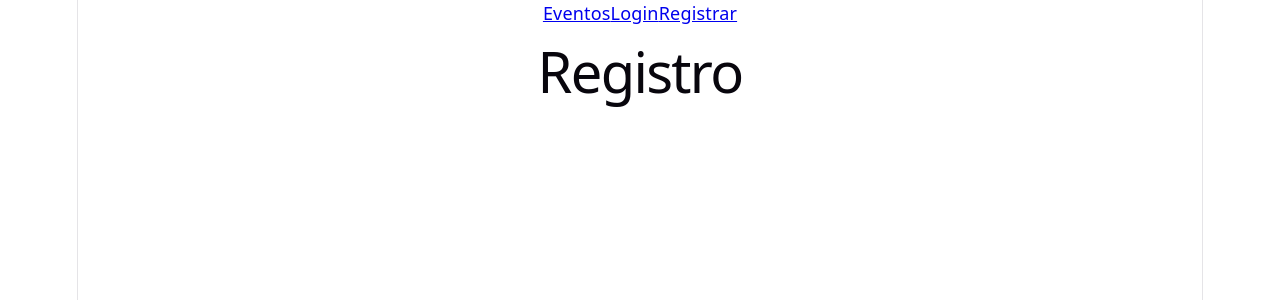
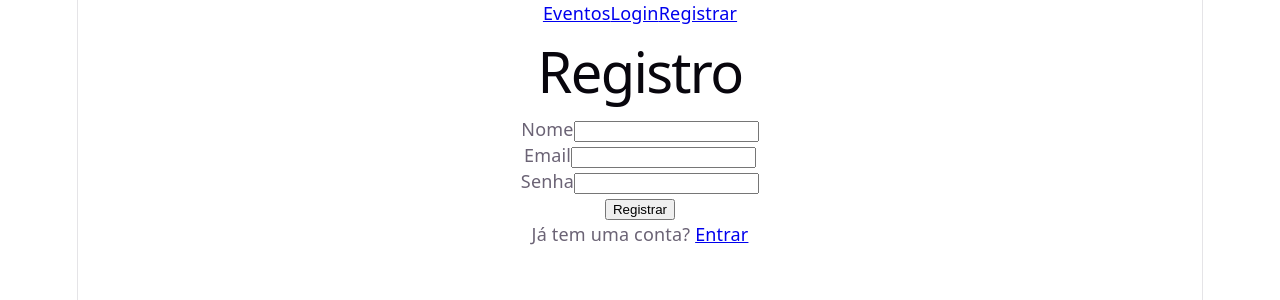
Before and after one commit to Vitormjere/EventReservationFrontend, a React (Vite) app: page /register in a window 1280 px wide. Shown: the top 300 px of the page. Built offline with nearby package versions, Linux system fonts and the light colour scheme; no server answers.

Commit message:
tela de registro

```diff
--- a/src/pages/Register.jsx
+++ b/src/pages/Register.jsx
@@ -1,5 +1,89 @@
+import { useState } from 'react';
+import { useNavigate, Link } from 'react-router-dom';
+import { api } from '../api/client';
+
 function Register() {
-  return <h1>Registro</h1>;
+  const [name, setName] = useState('');
+  const [email, setEmail] = useState('');
+  const [password, setPassword] = useState('');
+  const [error, setError] = useState('');
+  const [success, setSuccess] = useState(false);
+  const [loading, setLoading] = useState(false);
+
+  const navigate = useNavigate();
+
+  async function handleSubmit(event) {
+    event.preventDefault();
+    setError('');
+    setLoading(true);
+
+    try {
+      await api.post('/api/Auth/register', { name, email, password });
+      setSuccess(true);
+      setTimeout(() => navigate('/login'), 1500);
+    } catch (err) {
+      setError(err.message);
+    } finally {
+      setLoading(false);
+    }
+  }
+
+  return (
+    <div>
+      <h1>Registro</h1>
+
+      {error && <p style={{ color: 'red' }}>{error}</p>}
+      {success && (
+        <p style={{ color: 'green' }}>
+          Conta criada com sucesso! Redirecionando para o login...
+        </p>
+      )}
+
+      <form onSubmit={handleSubmit}>
+        <div>
+          <label htmlFor="name">Nome</label>
+          <input
+            id="name"
+            type="text"
+            value={name}
+            onChange={(e) => setName(e.target.value)}
+            required
+          />
+        </div>
+
+        <div>
+          <label htmlFor="email">Email</label>
+          <input
+            id="email"
+            type="email"
+            value={email}
+            onChange={(e) => setEmail(e.target.value)}
+            required
+          />
+        </div>
+
+        <div>
+          <label htmlFor="password">Senha</label>
+          <input
+            id="password"
+            type="password"
+            value={password}
+            onChange={(e) => setPassword(e.target.value)}
+            minLength={6}
+            required
+          />
+        </div>
+
+        <button type="submit" disabled={loading || success}>
+          {loading ? 'Registrando...' : 'Registrar'}
+        </button>
+      </form>
+
+      <p>
+        Já tem uma conta? <Link to="/login">Entrar</Link>
+      </p>
+    </div>
+  );
 }
 
 export default Register;
```
